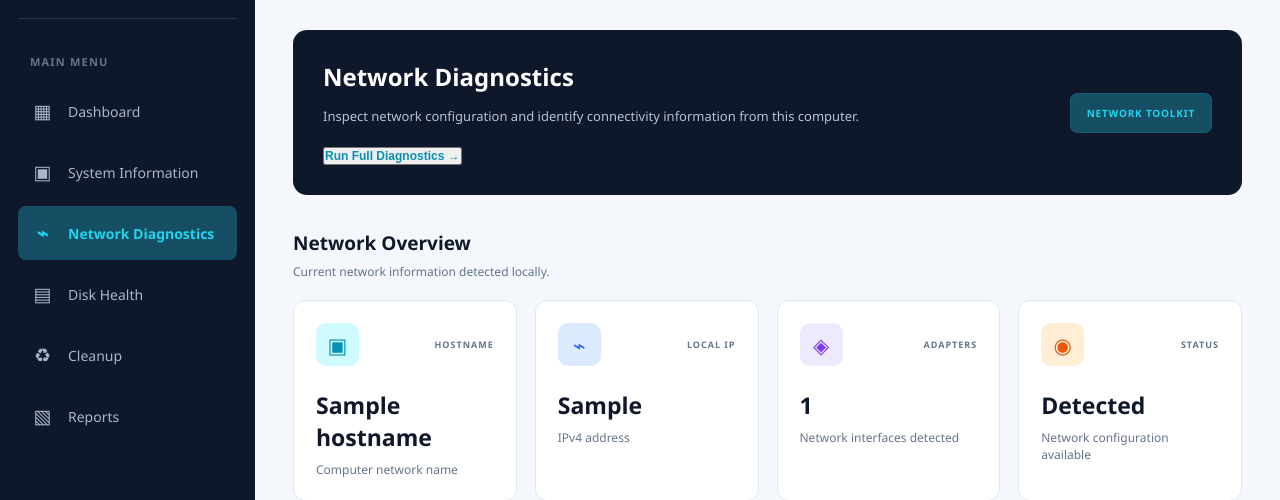
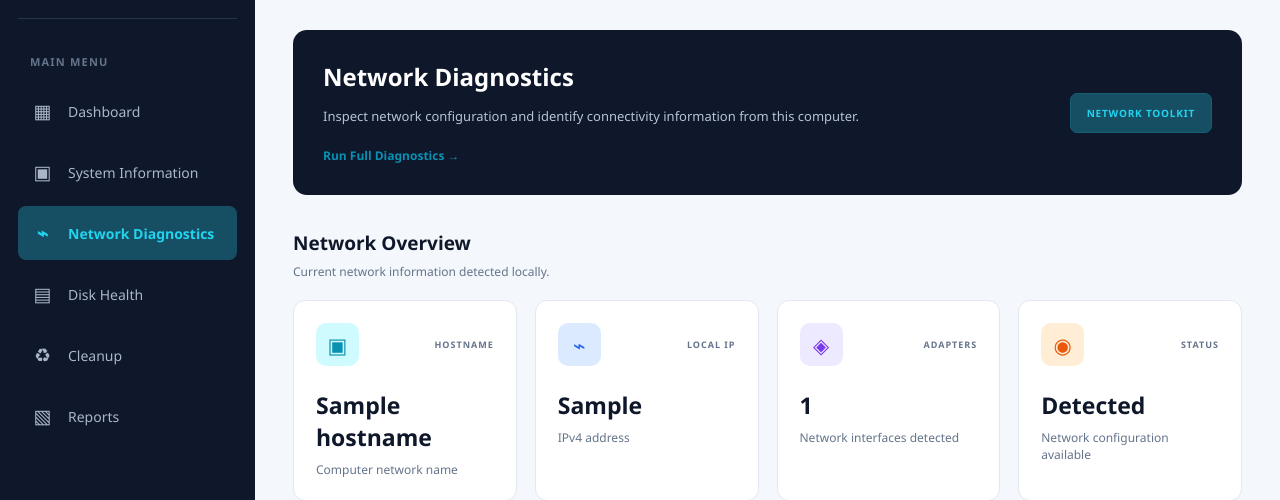
Before and after one commit to weru198/AutoTech., a Flask app: template templates/network.html in a window 1280 px wide. Shown: the part 92-592 px from the top of the page. Run offline with Flask 3, Linux system fonts and the light colour scheme; the template is opened without the code that fills it: most values are stand-ins (such as "Sample title", 1, 10 or a date in 2020).

Commit message:
Replace form with link for running diagnostics

```diff
--- a/templates/network.html
+++ b/templates/network.html
@@ -161,11 +161,9 @@
                     Inspect network configuration and identify
                     connectivity information from this computer.
                 </p>
-                <form action="{{ url_for('generate_full_report') }}" method="POST">
-                    <button type="submit" class="action-link">
-                     Run Full Diagnostics →
-                    </button>
-                </form>
+                <a href="{{ url_for('run_network_diagnostics') }}" class="action-link">
+                    Run Full Diagnostics →
+                </a>
             </div>
 
             <div class="welcome-badge">
```
